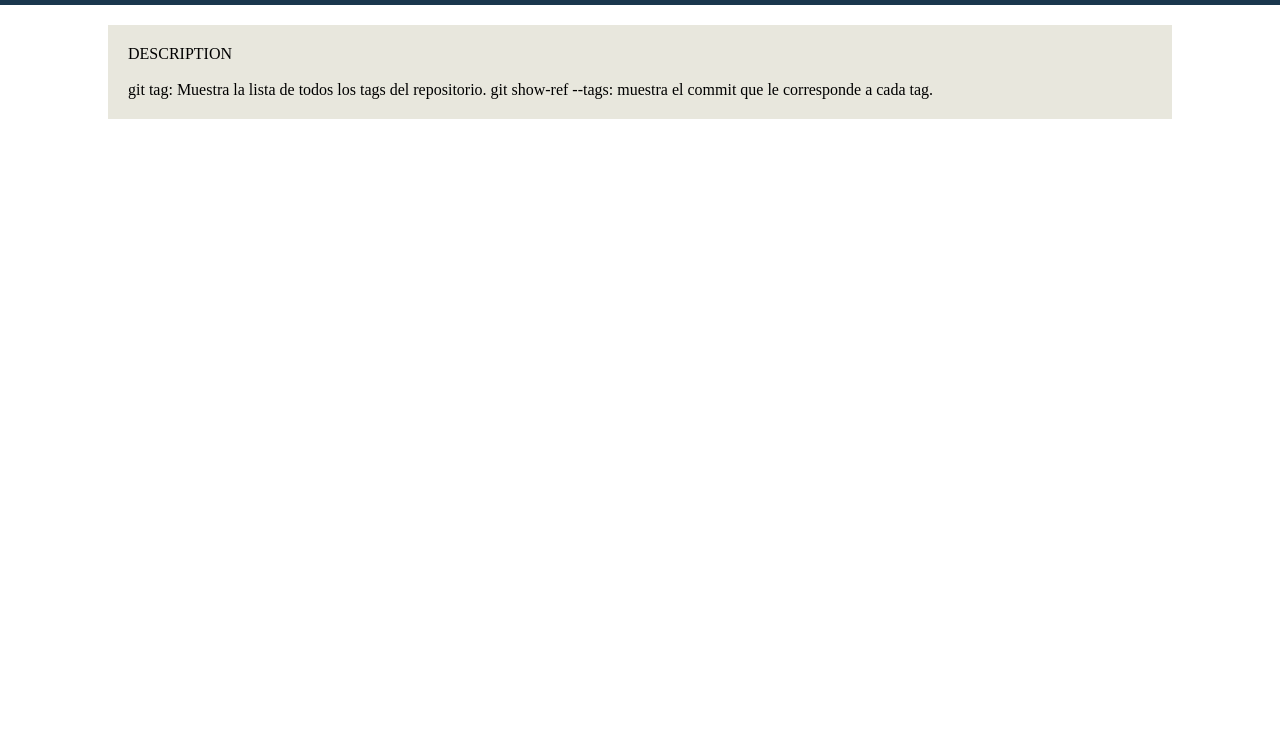
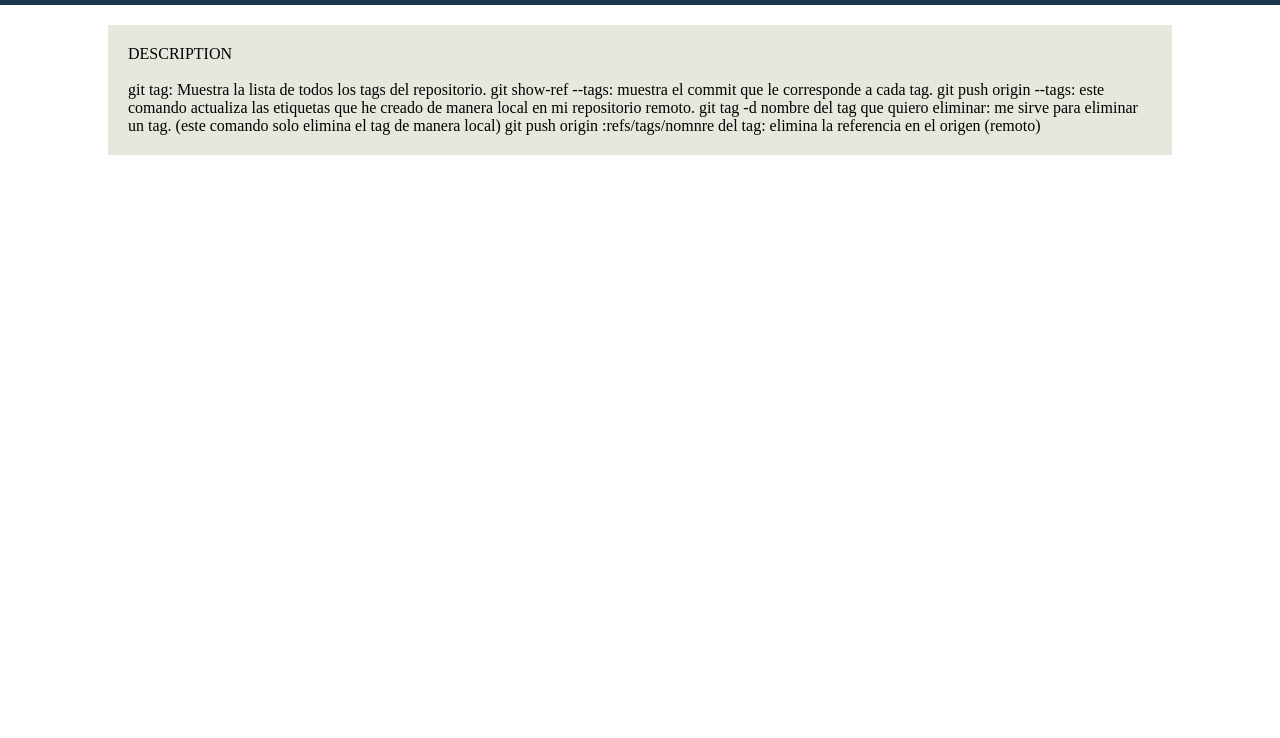
Before and after one commit to Bartndel/pull-intento-3, a plain HTML site: page Comandos/u4/gitTag_ShowRef.html in a window 1280 px wide. Shown: the part 62-800 px from the top of the page. Drawn offline with Linux system fonts and the light colour scheme.

Commit message:
Actualizacion de los apuntes: tags

```diff
--- a/Comandos/u4/gitTag_ShowRef.html
+++ b/Comandos/u4/gitTag_ShowRef.html
@@ -21,6 +21,12 @@
             git tag: Muestra la lista de todos los tags del repositorio.
 
             git show-ref --tags: muestra el commit que le corresponde a cada tag.
+
+            git push origin --tags: este comando actualiza las etiquetas que he creado de manera local en mi repositorio remoto.
+
+            git tag -d nombre del tag que quiero eliminar: me sirve para eliminar un tag. (este comando solo elimina el tag de manera local)
+
+            git push origin :refs/tags/nomnre del tag: elimina la referencia en el origen (remoto)
         </article>
     </main>
 </body>
```
